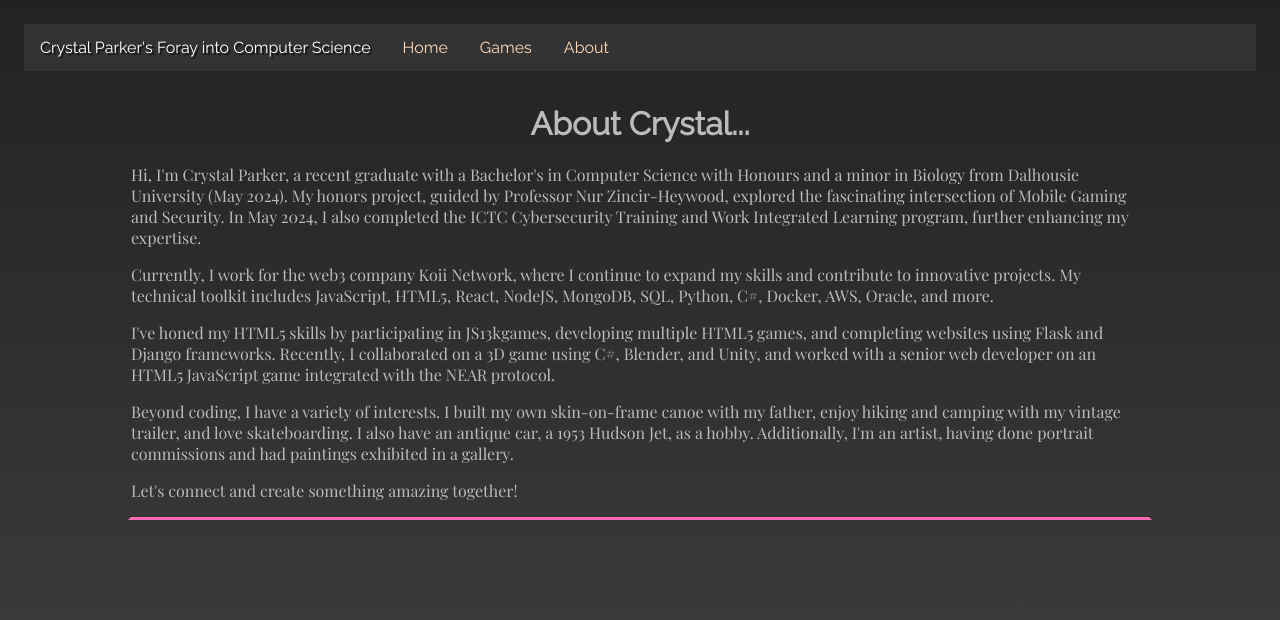
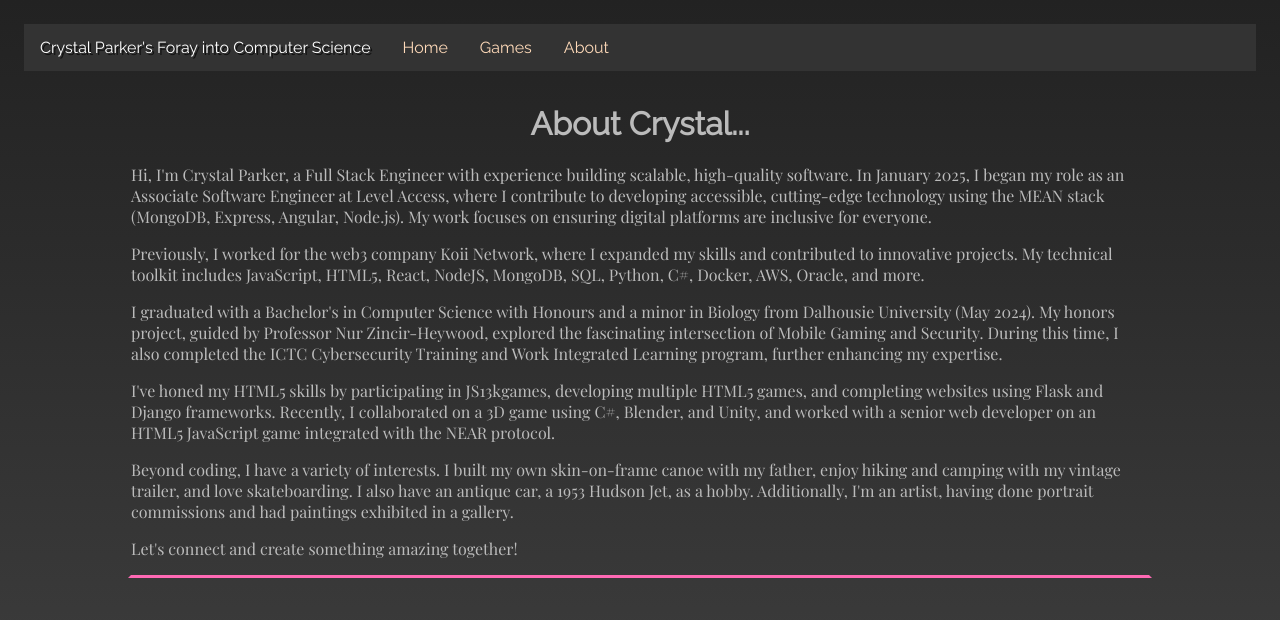
Before and after one commit to Vertfromage/Vertfromage.github.io, a Jekyll site: the page about/index.html, which Jekyll copies as it is, in a window 1280 px wide. Shown: the top 620 px of the page. Built offline with Jekyll 4.4.1, drawn with Linux system fonts in a browser that asks for light colours.

Commit message:
Update index.html

```diff
--- a/about/index.html
+++ b/about/index.html
@@ -25,15 +25,18 @@
         <div class="container">
            <h1>About Crystal...</h1>
 
-    <p>Hi, I'm Crystal Parker, a recent graduate with a Bachelor's in Computer Science with Honours and a minor in Biology from Dalhousie University (May 2024). My honors project, guided by Professor Nur Zincir-Heywood, explored the fascinating intersection of Mobile Gaming and Security. In May 2024, I also completed the ICTC Cybersecurity Training and Work Integrated Learning program, further enhancing my expertise.</p>
+<p>Hi, I'm Crystal Parker, a Full Stack Engineer with experience building scalable, high-quality software. In January 2025, I began my role as an Associate Software Engineer at Level Access, where I contribute to developing accessible, cutting-edge technology using the MEAN stack (MongoDB, Express, Angular, Node.js). My work focuses on ensuring digital platforms are inclusive for everyone.</p>
 
-<p>Currently, I work for the web3 company Koii Network, where I continue to expand my skills and contribute to innovative projects. My technical toolkit includes JavaScript, HTML5, React, NodeJS, MongoDB, SQL, Python,  C#, Docker, AWS, Oracle, and more. </p>
+<p>Previously, I worked for the web3 company Koii Network, where I expanded my skills and contributed to innovative projects. My technical toolkit includes JavaScript, HTML5, React, NodeJS, MongoDB, SQL, Python, C#, Docker, AWS, Oracle, and more.</p>
+
+<p>I graduated with a Bachelor's in Computer Science with Honours and a minor in Biology from Dalhousie University (May 2024). My honors project, guided by Professor Nur Zincir-Heywood, explored the fascinating intersection of Mobile Gaming and Security. During this time, I also completed the ICTC Cybersecurity Training and Work Integrated Learning program, further enhancing my expertise.</p>
 
 <p>I've honed my HTML5 skills by participating in JS13kgames, developing multiple HTML5 games, and completing websites using Flask and Django frameworks. Recently, I collaborated on a 3D game using C#, Blender, and Unity, and worked with a senior web developer on an HTML5 JavaScript game integrated with the NEAR protocol.</p>
 
 <p>Beyond coding, I have a variety of interests. I built my own skin-on-frame canoe with my father, enjoy hiking and camping with my vintage trailer, and love skateboarding. I also have an antique car, a 1953 Hudson Jet, as a hobby. Additionally, I'm an artist, having done portrait commissions and had paintings exhibited in a gallery.</p>
 
 <p>Let's connect and create something amazing together!</p>
+
         </div>
      </div>
 
```
